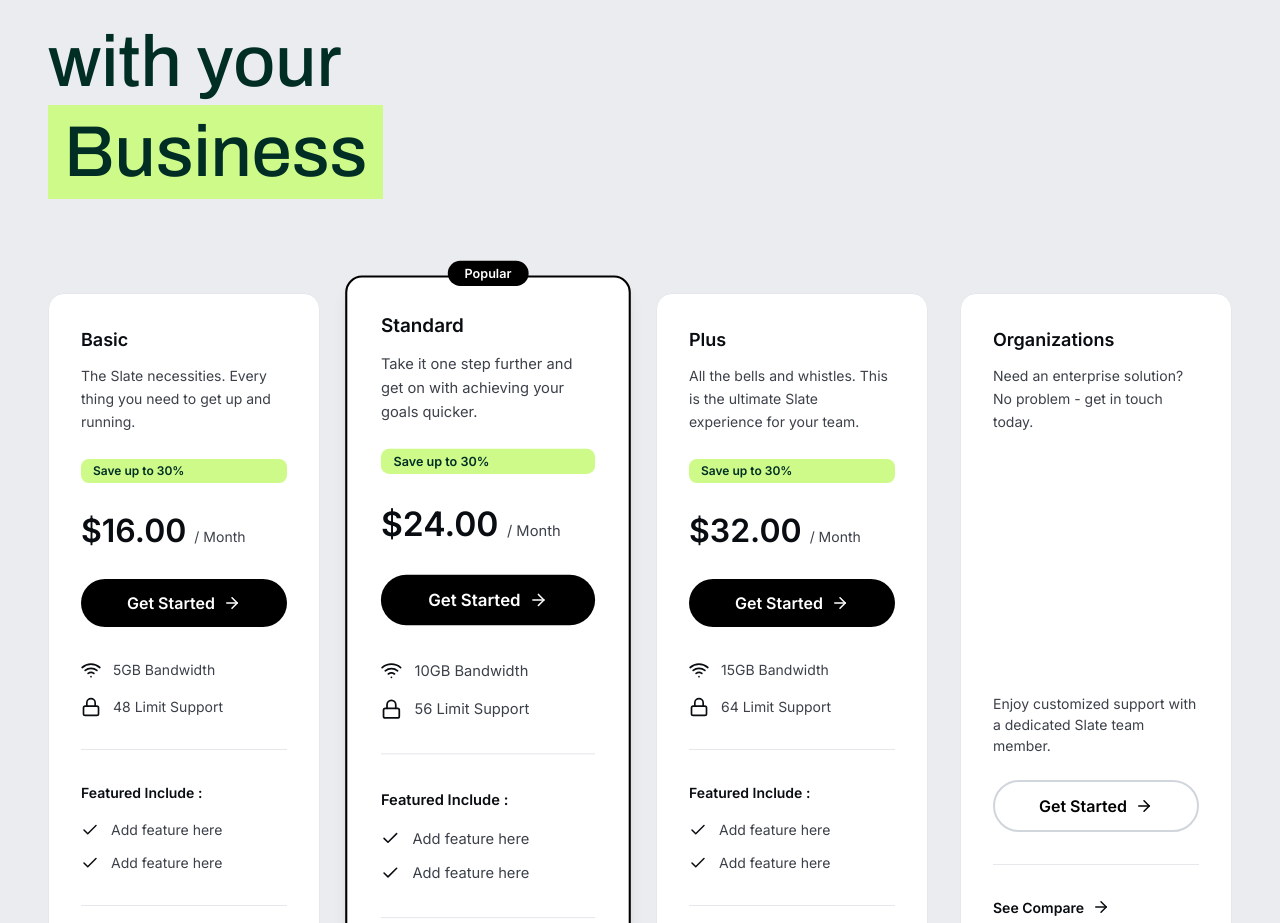
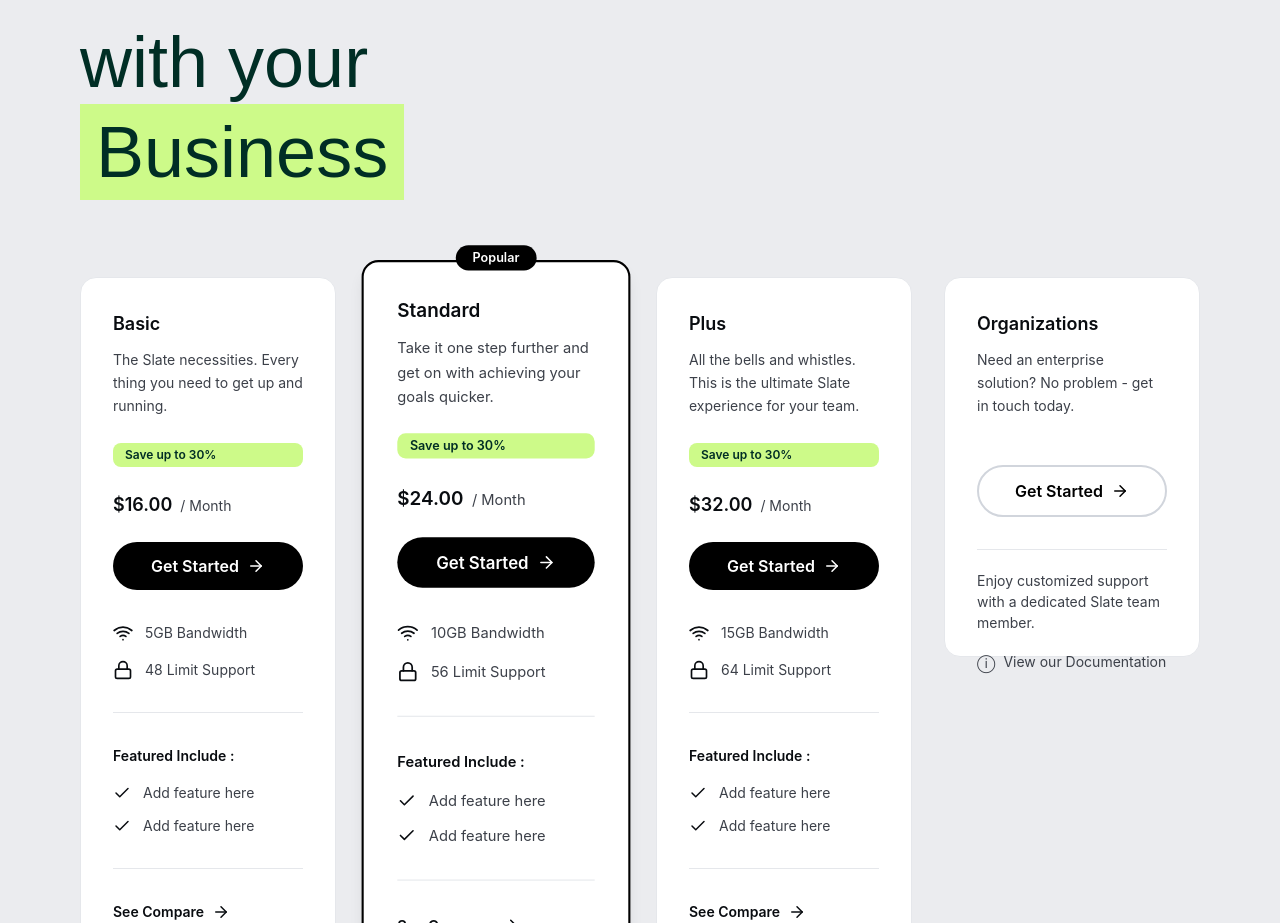
Before and after one commit to afsarRiyad/Group-Project, a React (Vite) app: page /pricing in a window 1280 px wide. Shown: the part 389-1312 px from the top of the page. Built offline with nearby package versions, Linux system fonts and the light colour scheme; a web font is replaced by a local one.

Commit message:
fix pricing layout

```diff
--- a/src/components/Pricing/PricingSection.jsx
+++ b/src/components/Pricing/PricingSection.jsx
@@ -1,5 +1,6 @@
 import React, { useState } from 'react';
 import { FiWifi, FiLock, FiCheck, FiArrowRight } from 'react-icons/fi';
+import Container from '../layouts/Container';
 
 const PricingSection = () => {
   const [isYearly, setIsYearly] = useState(false);
@@ -77,9 +78,9 @@ const PricingSection = () => {
   };
 
   return (
-    <div className="bg-[#EBECEF] min-h-screen py-16 md:py-32 px-6 md:px-12">
+    <div className="bg-[#EBECEF] py-16 md:py-32 px-6 md:px-12">
       {/* Header Section */}
-      <div className="max-w-7xl mx-auto mb-16">
+      <Container>
         {/* Top Badge */}
         <p className="text-[#3C4049] text-sm font-inter mb-8 inline-block">
           Free 14-Day Trial
@@ -89,8 +90,7 @@ const PricingSection = () => {
         <div className="grid grid-cols-1 lg:grid-cols-2 gap-12 items-start mb-12">
           <div>
             <h1
-              className="text-[#002E25] font-medium leading-tight mb-8"
-              style={{ fontSize: '72px', fontFamily: 'Archivo, sans-serif' }}
+              className="text-[#002E25] font-medium leading-tight mb-8 text-[72px] font-archivo"
             >
               Our Plans scale <br />
               with your{' '}
@@ -136,32 +136,31 @@ const PricingSection = () => {
             </div>
 
             <div
-              className="px-4 py-1 rounded-full text-xs font-inter"
-              style={{ backgroundColor: '#CDFA89', color: '#002E25' }}
+              className="px-4 py-1 rounded-full bg-[#CDFA89] text-[#002E25] text-xs font-inter"
             >
               30% Off
             </div>
           </div>
         </div>
-      </div>
+      </Container>
 
       {/* Pricing Cards Section */}
-      <div className="max-w-7xl mx-auto">
+      <Container >
         <div className="grid grid-cols-1 md:grid-cols-2 lg:grid-cols-4 gap-8 mb-8">
           {plans.map((plan, index) => (
             <div
               key={index}
-              className={`rounded-2xl p-8 relative transition-all h-full flex flex-col ${
+              className={`rounded-2xl  p-8 relative transition-all flex flex-col ${
                 plan.badge
                   ? 'bg-white border-2 border-black shadow-lg scale-105'
                   : 'bg-white border border-gray-200'
-              }`}
+              }
+                  ${plan.name === 'Organizations' ? 'h-95' : '  h-full'}`}
             >
               {/* Popular Badge */}
               {plan.badge && (
                 <div
-                  className="absolute -top-4 left-1/2 transform -translate-x-1/2 px-4 py-1 rounded-full text-xs font-inter font-semibold"
-                  style={{ backgroundColor: '#000', color: '#fff' }}
+                  className="absolute -top-4 left-1/2 transform bg-[#000] text-[#fff] -translate-x-1/2 px-4 py-1 rounded-full text-xs font-inter font-semibold"
                 >
                   {plan.badge}
                 </div>
@@ -169,16 +168,14 @@ const PricingSection = () => {
 
               {/* Plan Name */}
               <h3
-                className="font-inter font-semibold mb-3"
-                style={{ fontSize: '18px', color: '#090C10' }}
+                className="font-inter font-semibold mb-3 text-[#090C10] text-[18px]"
               >
                 {plan.name}
               </h3>
 
               {/* Description */}
               <p
-                className="font-inter mb-6 leading-relaxed flex-grow"
-                style={{ fontSize: '14px', color: '#3C4049' }}
+                className="font-inter mb-6 leading-relaxed flex-grow text-[#3C4049] text-[14px]"
               >
                 {plan.description}
               </p>
@@ -186,8 +183,7 @@ const PricingSection = () => {
               {/* Savings Badge */}
               {plan.savings && (
                 <div
-                  className="inline-block px-3 py-1 rounded-lg text-xs font-inter font-semibold mb-6"
-                  style={{ backgroundColor: '#CDFA89', color: '#002E25' }}
+                  className="inline-block px-3 py-1 rounded-lg text-xs bg-[#CDFA89] font-inter font-semibold mb-6 text-[#002E25]"
                 >
                   {plan.savings}
                 </div>
@@ -198,14 +194,12 @@ const PricingSection = () => {
                 <div className="mb-6">
                   <div className="flex items-baseline gap-2">
                     <span
-                      className="font-inter font-semibold"
-                      style={{ fontSize: '32px', color: '#090C10' }}
+                      className="font-inter font-semibold text-[#090C10] text-[18px]"
                     >
                       ${getPrice(plan)}.00
                     </span>
                     <span
-                      className="font-inter"
-                      style={{ fontSize: '14px', color: '#3C4049' }}
+                      className="font-inter text-[#3C4049] text-[14px]"
                     >
                       / Month
                     </span>
@@ -214,8 +208,7 @@ const PricingSection = () => {
               ) : (
                 <div className="mb-6">
                   <p
-                    className="font-inter"
-                    style={{ fontSize: '14px', color: '#3C4049' }}
+                    className={`font-inter text-[#3C4049] text-[14px] ${plan.name === 'Organizations' && 'hidden'}`}
                   >
                     {plan.ctaSubtext}
                   </p>
@@ -246,8 +239,7 @@ const PricingSection = () => {
                           style={{ color: '#090C10' }}
                         />
                         <span
-                          className="font-inter"
-                          style={{ fontSize: '14px', color: '#3C4049' }}
+                          className="font-inter text-[#3C4049] text-[14px]"
                         >
                           {feature.label}
                         </span>
@@ -261,8 +253,7 @@ const PricingSection = () => {
               {plan.included.length > 0 && (
                 <div className="mb-8">
                   <p
-                    className="font-inter font-semibold mb-4"
-                    style={{ fontSize: '14px', color: '#090C10' }}
+                    className="font-inter font-semibold mb-4 text-[#090C10] text-[14px]"
                   >
                     Featured Include :
                   </p>
@@ -277,8 +268,7 @@ const PricingSection = () => {
                           style={{ color: '#090C10' }}
                         />
                         <span
-                          className="font-inter"
-                          style={{ fontSize: '14px', color: '#3C4049' }}
+                          className="font-inter text-[#3C4049] text-[14px]"
                         >
                           {item}
                         </span>
@@ -290,7 +280,7 @@ const PricingSection = () => {
 
               {/* Compare Link */}
               <button
-                className="font-inter font-semibold mt-auto cursor-pointer pt-8 border-t border-gray-200 flex items-center gap-2 group"
+                className={`font-inter font-semibold mt-auto cursor-pointer pt-8 border-t border-gray-200 flex items-center gap-2 group ${plan.name === 'Organizations' && 'hidden'}`}
                 style={{ fontSize: '14px', color: '#090C10' }}
               >
                 See Compare
@@ -299,11 +289,14 @@ const PricingSection = () => {
                   className="group-hover:translate-x-1 transition-transform"
                 />
               </button>
-
+              <div className={`${plan.name === 'Organizations' ? 'block' : 'hidden'} primaryTxt border-t border-t-gray-200`}>
+                <p className='pt-5'>Enjoy customized support with a
+dedicated Slate team member.</p>
+              </div>
               {/* Documentation Link for Organizations */}
               {plan.name === 'Organizations' && (
                 <button
-                  className="font-inter text-sm mt-4 flex items-center gap-2"
+                  className="font-inter text-sm mt-4 flex items-center gap-2 cursor-pointer"
                   style={{ color: '#3C4049' }}
                 >
                   <span style={{ fontSize: '18px' }}>ⓘ</span>
@@ -313,12 +306,7 @@ const PricingSection = () => {
             </div>
           ))}
         </div>
-      </div>
-
-      {/* Font Import */}
-      <style>{`
-        @import url('https://fonts.googleapis.com/css2?family=Archivo:wght@500;600;700&family=Inter:wght@400;500;600;700&display=swap');
-      `}</style>
+      </Container>
     </div>
   );
 };
```
